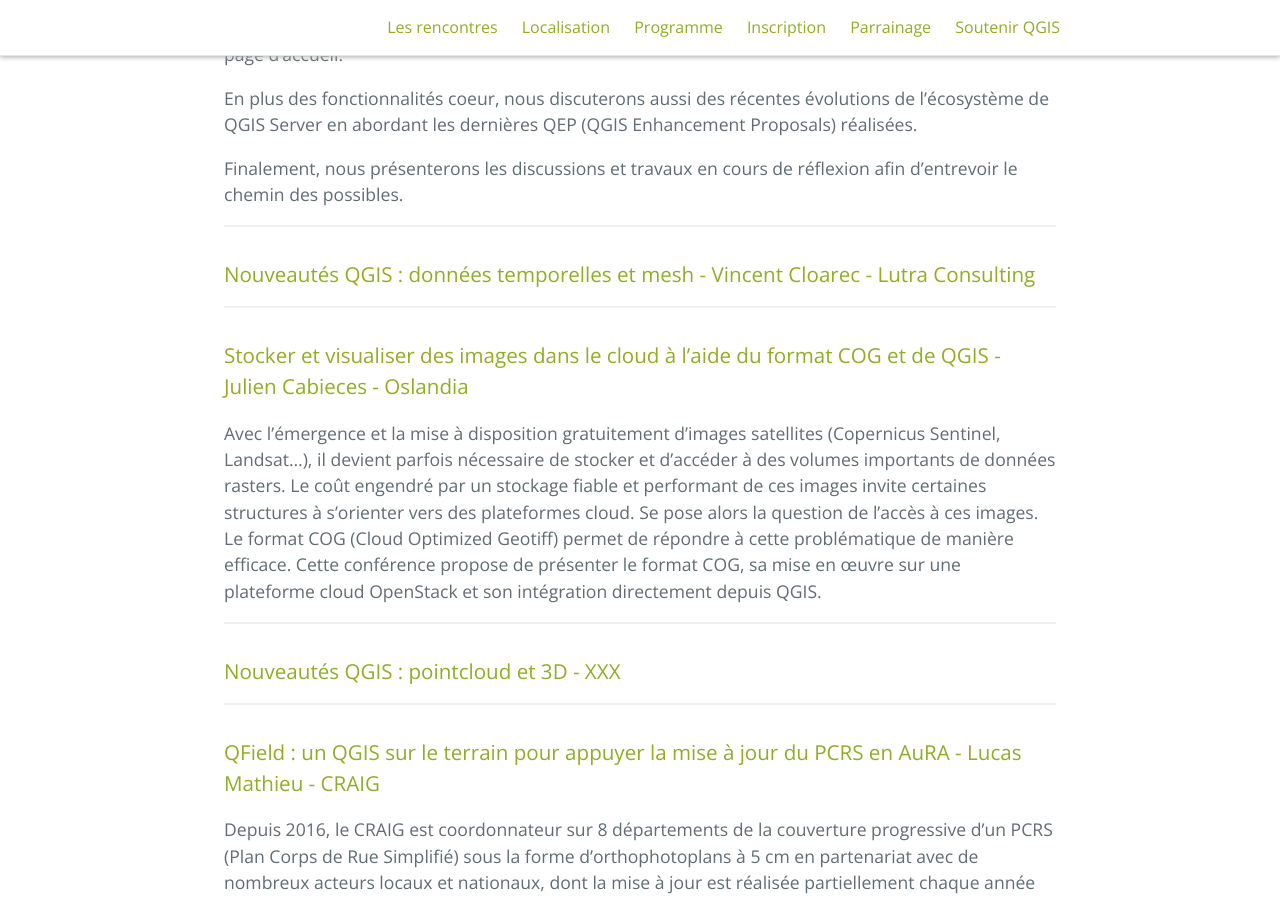
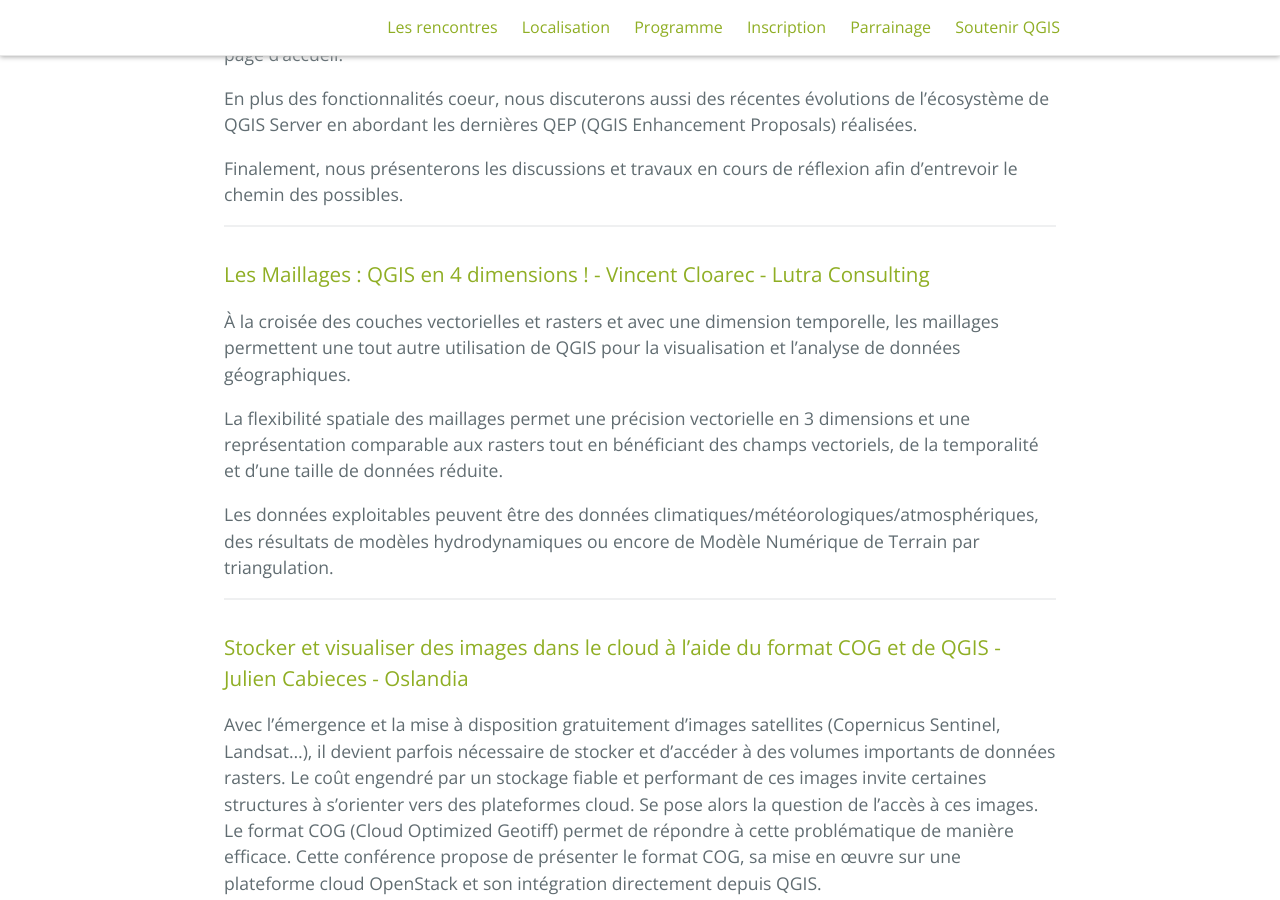
Before and after one commit to OSGeo-fr/QGIS-conf-fr-website, a Jekyll site: the page built from z20_programme.md, in a window 1280 px wide and 900 px high, scrolled down 5758 px. Built offline with Jekyll 4.4.1, drawn with Linux system fonts in a browser that asks for light colours; some of the changed text lies outside the part shown.

Commit message:
Add mesh summary (#54)
* Add mesh summary

* Update z20_programme.md

Co-authored-by: Peillet Sebastien <peillet.seb@protonmail.com>

* reformulation mesh

Co-authored-by: Vincent Cloarec <vcloarec@gmail.com>

Co-authored-by: Peillet Sebastien <peillet.seb@protonmail.com>
Co-authored-by: Régis Haubourg <regis.haubourg@oslandia.com>
Co-authored-by: Vincent Cloarec <vcloarec@gmail.com>

```diff
--- a/z20_programme.md
+++ b/z20_programme.md
@@ -47,7 +47,7 @@ _______________________
  <tr class="pair"><td>11:30</td><td><a href="#qgis-moteur-du-portail-des-données-dopenstreetmap-france---jean-louis-zimmermann---osmdata">QGIS, moteur du portail des données d'OpenStreetMap France - Jean-Louis Zimmermann - OSMdata</a></td><td>15 min.</td></tr>
  <tr class="pair"><td>11:50</td><td><a href="#qgis-server-présent-et-futur---paul-blottiere---qcooperative--hytech-imaging">QGIS Server: présent et futur - Paul Blottiere - QCooperative & Hytech Imaging</a></td><td>15 min.</td></tr>
  <tr class="pause"><td>12:10</td><td>Pause repas - Salle de discussions libres </td><td>1h50</td></tr>
- <tr class="impair"><td>14:00</td><td><a href="#nouveautés-qgis--données-temporelles-et-mesh---vincent-cloarec---lutra-consulting">Nouveautés QGIS : données temporelles et mesh - Vincent Cloarec - Lutra Consulting</a></td><td>7 min.</td></tr>
+ <tr class="impair"><td>14:00</td><td><a href="#les-maillages--qgis-en-4-dimensions----vincent-cloarec---lutra-consulting">Les Maillages : QGIS en 4 dimensions ! - Vincent Cloarec - Lutra Consulting</a></td><td>7 min.</td></tr>
  <tr class="pair"><td>14:10</td><td><a href="#stocker-et-visualiser-des-images-dans-le-cloud-à-laide-du-format-cog-et-de-qgis---julien-cabieces---oslandia">Stocker et visualiser des images dans le cloud à l'aide du format COG et de QGIS - Julien Cabieces - Oslandia</a></td><td>7 min.</td></tr>
  <tr class="impair"><td>14:20</td><td><a href="#nouveautés-qgis--pointcloud-et-3d---xxx">Nouveautés QGIS : pointcloud et 3D - XXX</a></td><td>7 min.</td></tr>
  <tr class="pair"><td>14:30</td><td><a href="#qfield--un-qgis-sur-le-terrain-pour-appuyer-la-mise-à-jour-du-pcrs-en-aura---lucas-mathieu---craig">QField : un QGIS sur le terrain pour appuyer la mise à jour du PCRS en AuRA - Lucas Mathieu - CRAIG</a></td><td>15 min.</td></tr>
@@ -143,8 +143,13 @@ Finalement, nous présenterons les discussions et travaux en cours de réflexion
 
 _______________________
 
-### Nouveautés QGIS : données temporelles et mesh - Vincent Cloarec - Lutra Consulting
+### Les Maillages : QGIS en 4 dimensions ! - Vincent Cloarec - Lutra Consulting
 
+À la croisée des couches vectorielles et rasters et avec une dimension temporelle, les maillages permettent une tout autre utilisation de QGIS pour la visualisation et l'analyse de données géographiques.
+
+La flexibilité spatiale des maillages permet une précision vectorielle en 3 dimensions et une représentation comparable aux rasters tout en bénéficiant des champs vectoriels, de la temporalité et d'une taille de données réduite.
+
+Les données exploitables peuvent être des données climatiques/météorologiques/atmosphériques, des résultats de modèles hydrodynamiques ou encore de Modèle Numérique de Terrain par triangulation.
 
 _______________________
 
```
